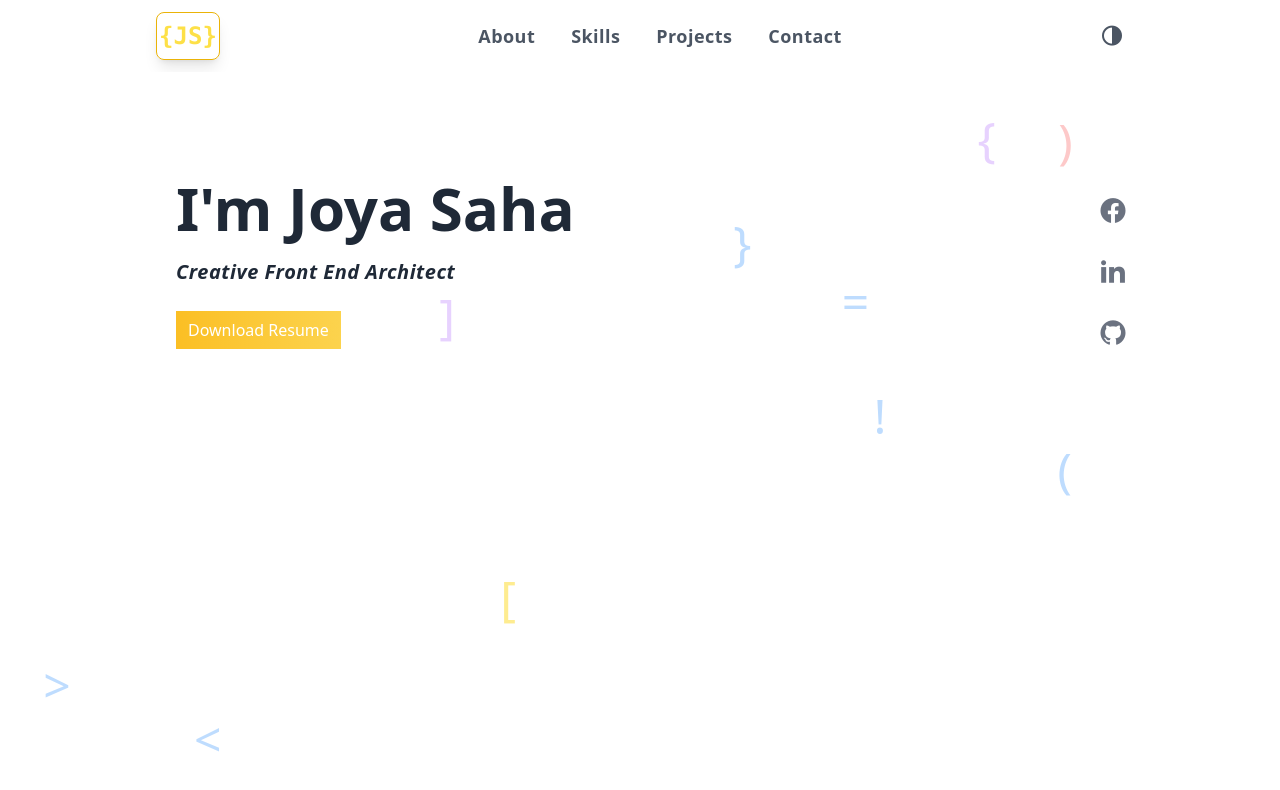
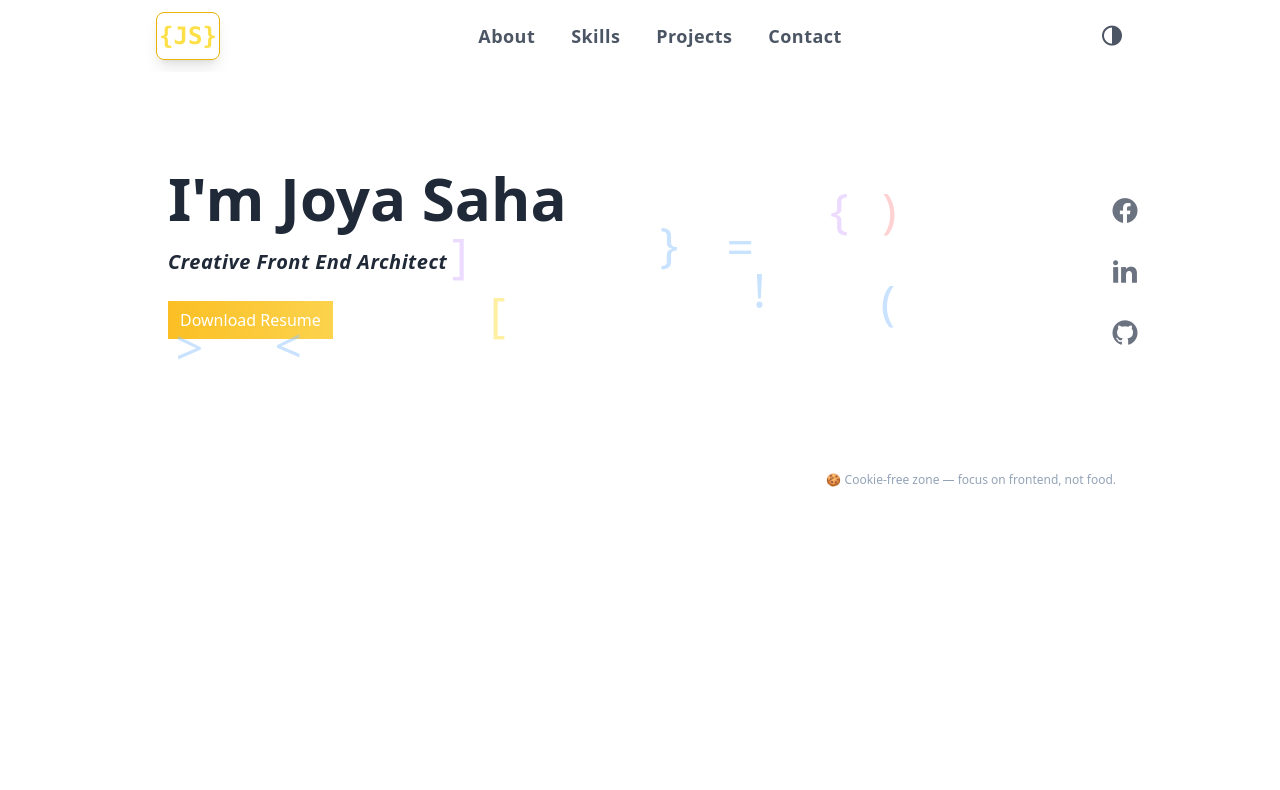
Before and after one commit to joyasaha1004/my_portfolio, a React (Vite) app: page / in a window 1280 px wide. Shown: the top 790 px of the page. Built offline with nearby package versions, Linux system fonts and the light colour scheme; some icons are missing.

Commit message:
add all changes

```diff
--- a/src/Component/Hero_Section/Hero_Section.css
+++ b/src/Component/Hero_Section/Hero_Section.css
@@ -4,7 +4,7 @@
 
 @layer components{
 
-    .contact-icon li i{
+    .contact-icon li {
         @apply cursor-pointer hover:text-yellow-400
     }
 }
--- a/src/Component/Hero_Section/Hero_Section.jsx
+++ b/src/Component/Hero_Section/Hero_Section.jsx
@@ -1,6 +1,6 @@
 import React from 'react';
 import gsap from 'gsap';
-import "./Hero_Section.css"
+import "./Hero_Section.css";
 import { useGSAP } from '@gsap/react';
 
 const Hero_Section = () => {
@@ -15,13 +15,12 @@ useGSAP(() => {
   });
 });
 
-
     return (
 
-           <div className='' id='hero'>
+           <div className='dark:bg-gray-800 overflow-x-hidden relative h-screen flex items-center z-10 px-3 lg:h-fit lg:pt-24 lg:pb-36 ' id='hero'>
 
-
-        <div className="dark:bg-gray-800 overflow-x-hidden max-w-screen-xl mx-auto h-screen pt-44 inset-0 z-0 lg:flex px-3 lg:h-fit lg:pt-24 lg:pb-40">
+ <div className='max-w-screen-xl mx-auto w-full lg:relative'>
+        <div className="inset-0 z-0 pointer-events-none">
   {[..."{}[]()<>=!"].map((char, i) => {
     const colors = [
       "text-yellow-300",
@@ -37,12 +36,12 @@ useGSAP(() => {
     return (
       <span
         key={i}
-        className={`absolute bg-symbol ${randomColor} opacity-60 text-5xl`}
+        className={`absolute bg-symbol ${randomColor} opacity-50 text-5xl`}
          style={{
 
-          top: `${Math.random() * 100}%`,
+          top: `${Math.random() * 90}%`,
 
-           left: `${Math.random()*100 }%`,
+           left: `${Math.random()*90 }%`,
         animationDelay: `${Math.random() }s`,
          }}
       >
@@ -50,31 +49,36 @@ useGSAP(() => {
       </span>
     );
   })}
+  </div>
 
+<div className=' lg:pl-7 overflow-y-hidden lg:flex lg:justify-between'>
 
-<div className=' max-w-screen-xl mx-auto z-50 sm:ml-3 lg:ml-6 self-center' >
+<div className=' pb-7  self-center'>
   <div className=' text-gray-800 dark:text-gray-200 mb-5 sm:mb-8'>
     <h1 className='text-4xl sm:text-5xl leading-tight  font-bold mb-2 font-sans sm:mb-5 md:text-6xl '>I'm Joya Saha</h1>
     <span className='italic  font-semibold text-base sm:text-xl tracking-wide'>Creative Front End Architect</span>
 
-  </div>
+    </div>
      <a  href="/joya_resume.pdf"  download="Joya_Saha_Resume" className='px-3 py-2 border-none bg-gradient-to-r from-amber-400 to-amber-300 text-white'>Download Resume</a>
-
 
         </div>
 
-       <div>
+       <div className=''>
         <ul className='contact-icon hidden lg:block text-gray-500 text-3xl space-y-6'>
-          <li><a href="https://web.telegram.org/a/" target="_blank" rel="noopener noreferrer"><i class="ri-telegram-2-fill"></i></a></li>
-         <li><a href="https://www.facebook.com/profile.php?id=61565204070045" target="_blank" rel="noopener noreferrer"><i class="ri-facebook-circle-fill"></i></a></li>
-        <li><a href="https://www.linkedin.com/in/joyasaha20" target="_blank" rel="noopener noreferrer"><i class="ri-linkedin-fill"></i></a></li>
-       <li><a href="https://github.com/joyasaha1004" target="_blank" rel="noopener noreferrer"><i class="ri-github-fill"></i></a></li>
+          <li><a href="https://web.telegram.org/a/" target="_blank" rel="noopener noreferrer"><i className="ri-telegram-2-fill"></i></a></li>
+         <li><a href="https://www.facebook.com/profile.php?id=61565204070045" target="_blank" rel="noopener noreferrer"><i className="ri-facebook-circle-fill"></i></a></li>
+        <li><a href="https://www.linkedin.com/in/joyasaha20" target="_blank" rel="noopener noreferrer"><i className="ri-linkedin-fill"></i></a></li>
+       <li><a href="https://github.com/joyasaha1004" target="_blank" rel="noopener noreferrer"><i className="ri-github-fill"></i></a></li>
         </ul>
-        </div>
+       </div>
+
+ </div>
+  <div className='absolute bottom-2 right-6 text-xs text-slate-400 z-50 lg:-bottom-32 '>
+    <span>🍪 Cookie-free zone — focus on frontend, not food.</span>
+  </div>
 
 
-        </div>
-        </div>
+       </div> </div>
     );
 };
 
--- a/src/Component/Navbar/Navbar.jsx
+++ b/src/Component/Navbar/Navbar.jsx
@@ -80,8 +80,8 @@ const Navbar = () => {
 
 
   return (
-    <div className='overflow-x-hidden max-w-screen-xl mx-auto z-80 relative dark:bg-gray-800'>
-      <header className='px-2 py-3 flex justify-between lg:px-4 border-none'>
+    <div className='overflow-x-hidden  z-80 relative dark:bg-gray-800'>
+      <header className='px-2 py-3 flex max-w-screen-xl mx-auto justify-between lg:px-4 border-none'>
 
         <h1 className='text-xl text-yellow-300 border w-12 h-10 rounded-lg flex items-center justify-center font-mono font-bold shadow-lg border-yellow-500 md:text-2xl md:w-16 md:h-12 '>{"{JS}"}</h1>
 
@@ -104,10 +104,10 @@ const Navbar = () => {
 
            <div className='hidden ' ref={navIcon}>
         <ul className='contact-icon justify-center flex text-gray-500  text-3xl space-x-4'>
-          <li><a href="https://web.telegram.org/a/" target="_blank" rel="noopener noreferrer"><i class="ri-telegram-2-fill"></i></a></li>
-         <li><a href="https://www.facebook.com/profile.php?id=61565204070045" target="_blank" rel="noopener noreferrer"><i class="ri-facebook-circle-fill"></i></a></li>
-        <li><a href="https://www.linkedin.com/in/joyasaha20" target="_blank" rel="noopener noreferrer"><i class="ri-linkedin-fill"></i></a></li>
-       <li><a href="https://github.com/joyasaha1004" target="_blank" rel="noopener noreferrer"><i class="ri-github-fill"></i></a></li>
+          <li><a href="https://web.telegram.org/a/" target="_blank" rel="noopener noreferrer"><i className="ri-telegram-2-fill"></i></a></li>
+         <li><a href="https://www.facebook.com/profile.php?id=61565204070045" target="_blank" rel="noopener noreferrer"><i className="ri-facebook-circle-fill"></i></a></li>
+        <li><a href="https://www.linkedin.com/in/joyasaha20" target="_blank" rel="noopener noreferrer"><i className="ri-linkedin-fill"></i></a></li>
+       <li><a href="https://github.com/joyasaha1004" target="_blank" rel="noopener noreferrer"><i className="ri-github-fill"></i></a></li>
         </ul>
         </div>
 
--- a/tailwind.config.js
+++ b/tailwind.config.js
@@ -11,21 +11,20 @@ export default {
       xl: '1000px',
     '2xl': '1500px',
     },
-    animation: {
-        'char': 'float 10s ease-in-out infinite',
-      },
-      keyframes: {
-        float: {
-          '0%, 100%': { transform: 'translateY(0)' },
-          '50%': { transform: 'translateY(-20px)' },
-        },
-      },
 
 
    extend: {
-     fontFamily: {
-        // bebas: ['"Bebas Neue"', 'sans-serif'],
+
+    animation: {
+      float: 'float 8s ease-in-out infinite',
+    },
+    keyframes: {
+      float: {
+        '0%, 100%': { transform: 'translateY(0)' },
+        '50%': { transform: 'translateY(-20px)' },
       },
+    },
+
     },
   },
   plugins: [],
```
